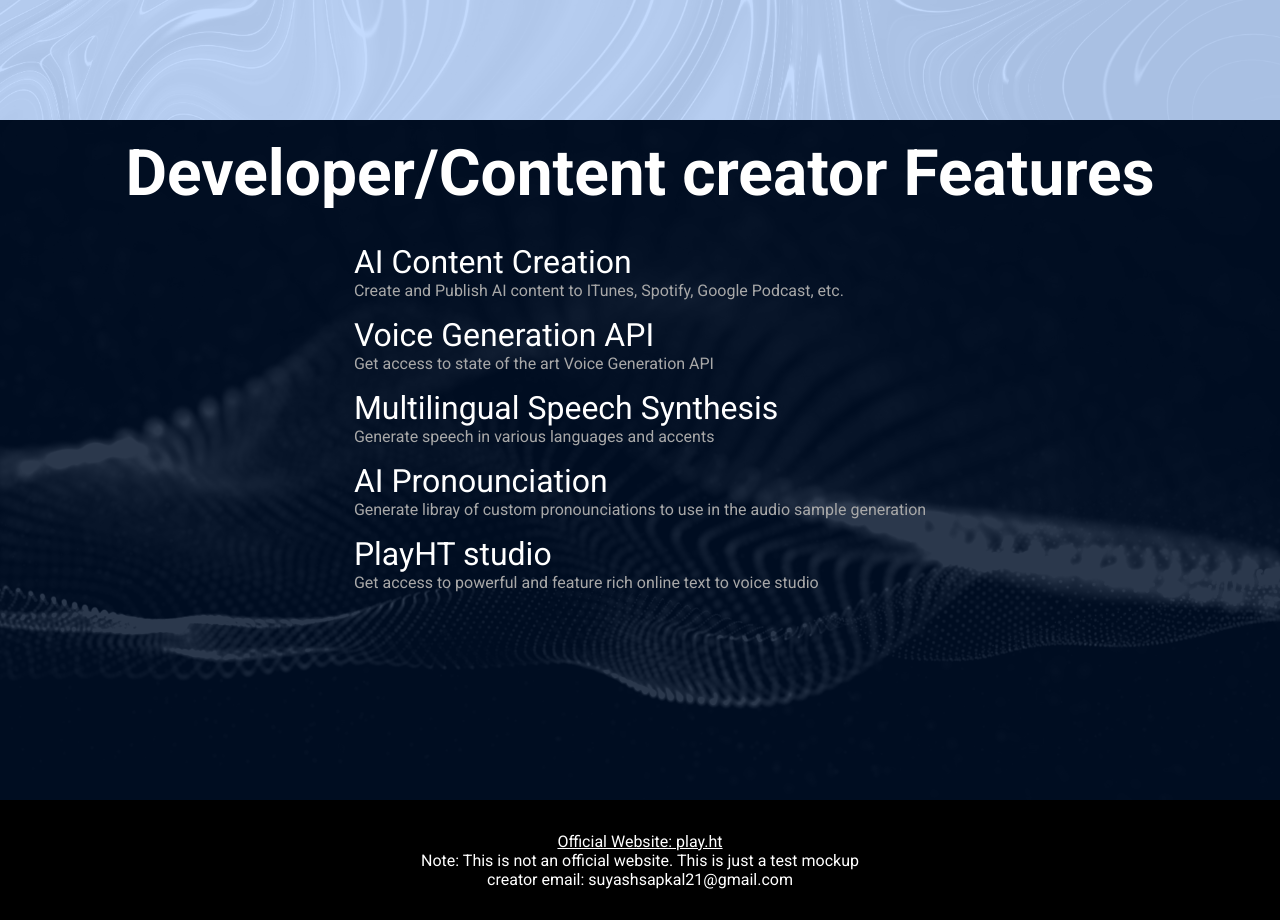
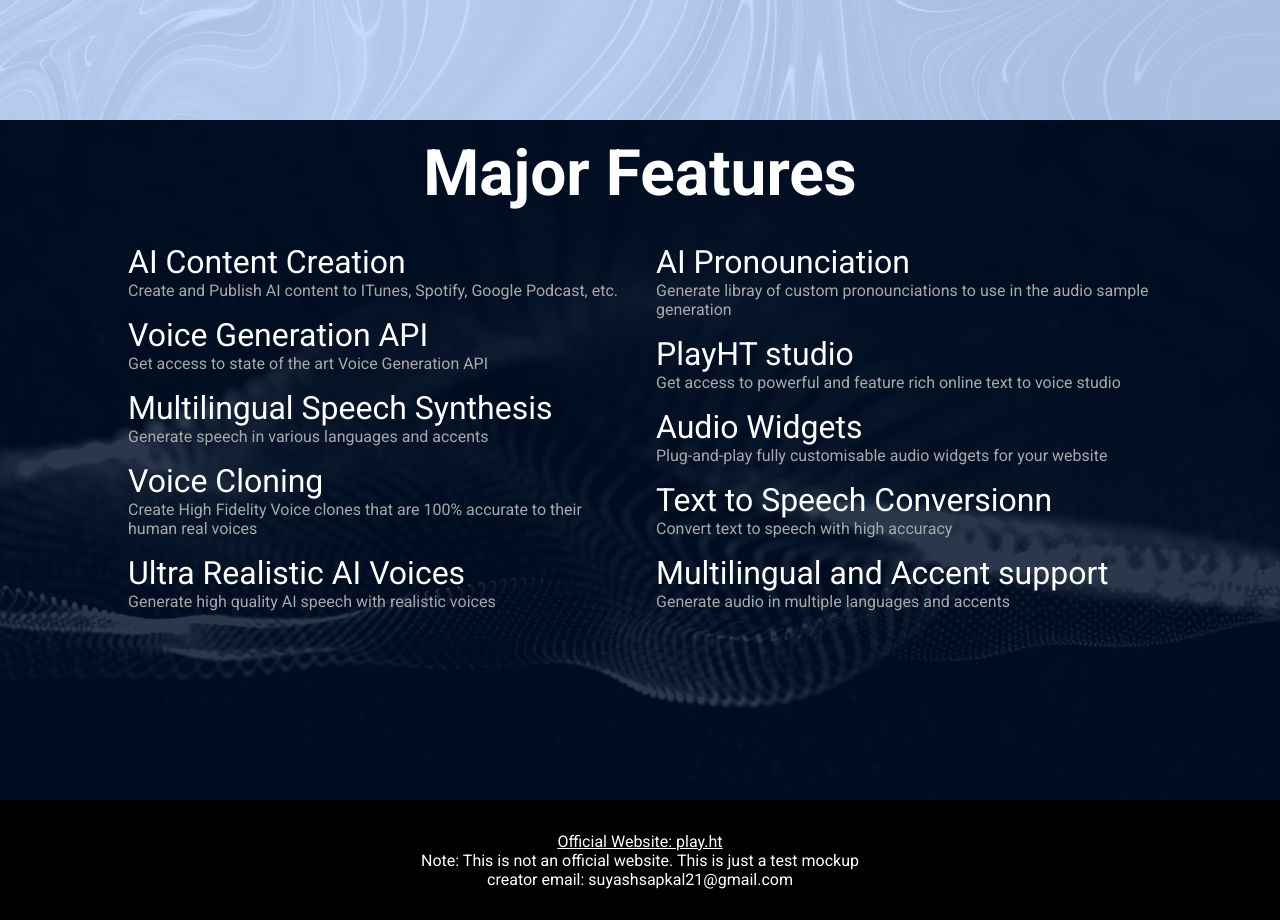
Before and after one commit to SuyashSapkal/playht_demo, a React (Vite) app in the folder frontend/: page / in a window 1280 px wide. Shown: the part 1480-2400 px from the top of the page. Built offline with nearby package versions, Linux system fonts and the light colour scheme.

Commit message:
Changes done in Benefits.jsx and Benefits.css

```diff
--- a/frontend/src/components/Benefits.css
+++ b/frontend/src/components/Benefits.css
@@ -34,9 +34,10 @@
 }
 
 .user_benefits{
-    display: flex;
-    flex-direction: column;
-    align-items: center;
+    display: grid;
+    grid-template-columns: repeat(2, 1fr);
+    padding: 0 10%;
+    gap: 2rem;
 }
 
 .item_info{
@@ -59,4 +60,10 @@
         text-align: center;
         padding: 1rem 0;
     }
+
+    .user_benefits{
+        display: flex;
+        flex-direction: column;
+        justify-content: center;
+    }
 }
--- a/frontend/src/components/Benefits.jsx
+++ b/frontend/src/components/Benefits.jsx
@@ -5,8 +5,8 @@
     return(
         <div className="benefits">
             <img className='wave3' src={wave3} />
+                <div className="benefits_h1">Major Features</div>
             <div className="user_benefits">
-                <div className="benefits_h1">Developer/Content creator Features</div>
                 <div className='featurelist'>
                     <p className='benefits_list'>AI Content Creation </p>
                         <p className='item_info'>Create and Publish AI content to ITunes, Spotify, Google Podcast, etc.</p>
@@ -14,10 +14,22 @@
                         <p className='item_info'>Get access to state of the art Voice Generation API</p>
                     <p className='benefits_list'>Multilingual Speech Synthesis</p>
                         <p className='item_info'>Generate speech in various languages and accents</p>
+                    <p className='benefits_list'>Voice Cloning</p>
+                        <p className='item_info'>Create High Fidelity Voice clones that are 100% accurate to their human real voices</p>
+                    <p className='benefits_list'>Ultra Realistic AI Voices</p>
+                        <p className='item_info'>Generate high quality AI speech with realistic voices</p>
+                </div>
+                <div className='featurelist'>
                     <p className='benefits_list'>AI Pronounciation</p>
                         <p className='item_info'>Generate libray of custom pronounciations to use in the audio sample generation</p>
                     <p className='benefits_list'>PlayHT studio</p>
-                    <p className='item_info'>Get access to powerful and feature rich online text to voice studio</p>
+                        <p className='item_info'>Get access to powerful and feature rich online text to voice studio</p>
+                    <p className='benefits_list'>Audio Widgets</p>
+                        <p className='item_info'>Plug-and-play fully customisable audio widgets for your website</p>
+                    <p className='benefits_list'>Text to Speech Conversionn</p>
+                        <p className='item_info'>Convert text to speech with high accuracy</p>
+                    <p className='benefits_list'>Multilingual and Accent support</p>
+                        <p className='item_info'>Generate audio in multiple languages and accents</p>
                 </div>
             </div>
         </div>
```
